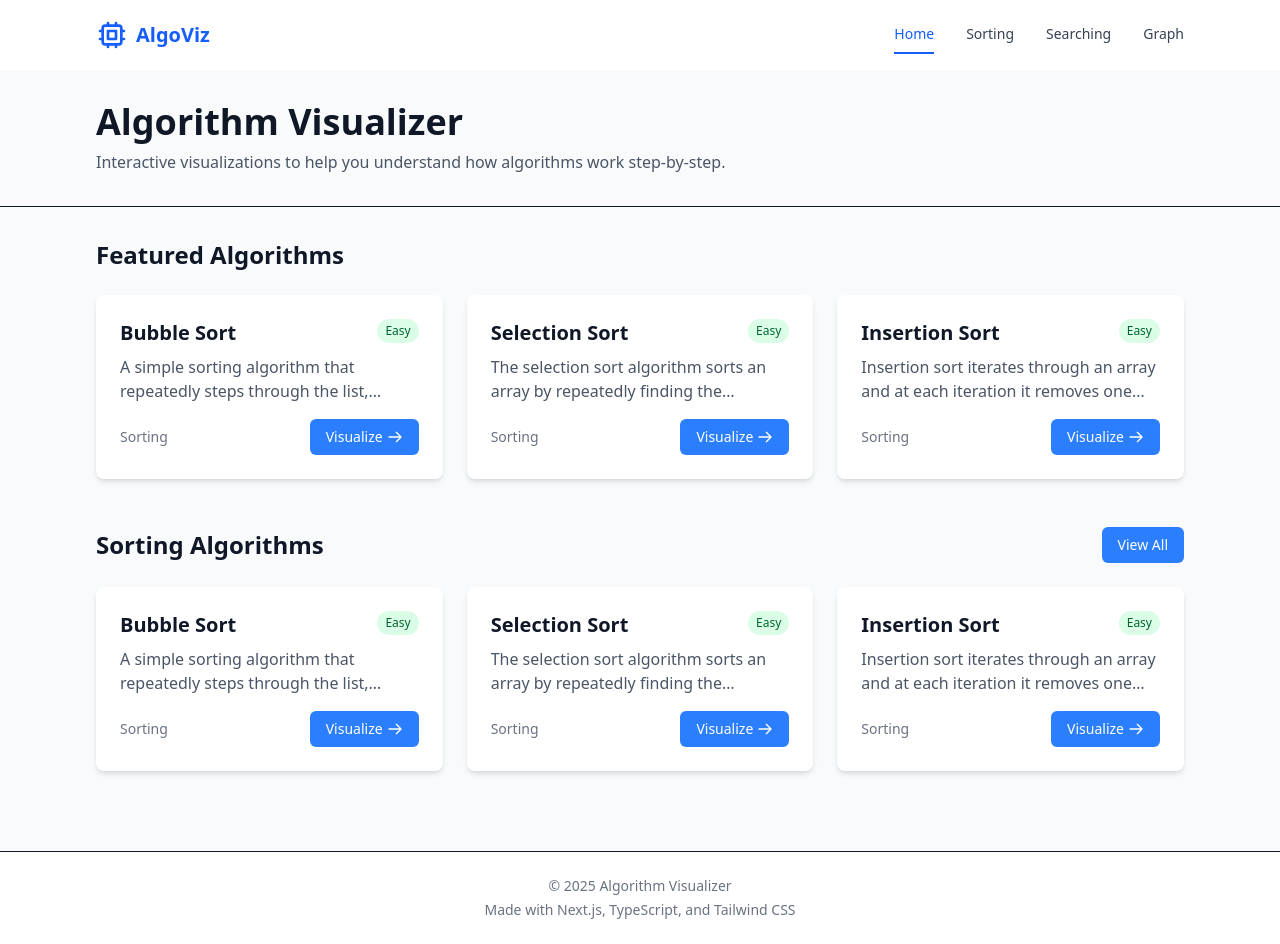
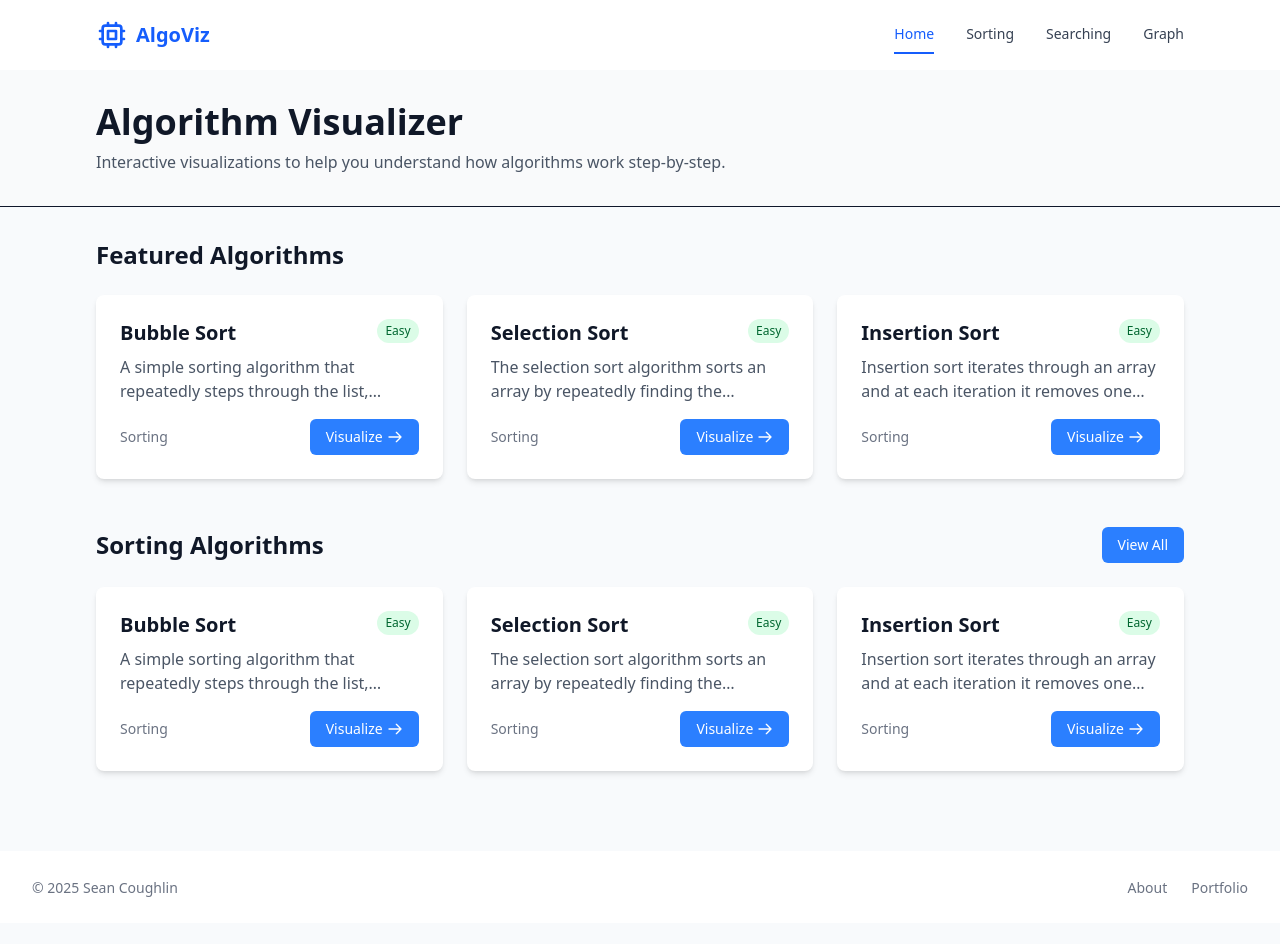
Before and after one commit to Scc33/algorithm-visualizer, a Next.js app: page / in a window 1280 px wide. After the commit the page ends 923 px from the top, so only its background shows below. Built offline with nearby package versions, Linux system fonts and the light colour scheme.

Commit message:
Standardize footer

```diff
--- a/components/layout/Footer.tsx
+++ b/components/layout/Footer.tsx
@@ -1,12 +1,31 @@
 export default function Footer() {
   return (
-    <footer className="bg-white border-t py-6">
-      <div className="container-content">
-        <div className="flex flex-col items-center justify-center text-sm text-gray-500">
-          <p>© {new Date().getFullYear()} Algorithm Visualizer</p>
-          <p className="mt-1">
-            Made with Next.js, TypeScript, and Tailwind CSS
-          </p>
+    <footer className="bg-white">
+      <div className="max-w-7xl mx-auto py-6 px-4 sm:px-6 flex items-center justify-between lg:px-8">
+        <a href="https://seancoughlin.me">
+          <span className="text-center text-sm text-gray-500">
+            &copy; {new Date().getFullYear()} Sean Coughlin
+          </span>
+        </a>
+        <div className="flex justify-center space-x-6 md:order-2">
+          <a
+            href="https://seancoughlin.me"
+            className="text-gray-400 hover:text-gray-500"
+          >
+            <span className="sr-only">About</span>
+            <span className="text-sm text-gray-500 hover:text-gray-900">
+              About
+            </span>
+          </a>
+          <a
+            href="https://portfolio.seancoughlin.me"
+            className="text-gray-400 hover:text-gray-500"
+          >
+            <span className="sr-only">Portfolio</span>
+            <span className="text-sm text-gray-500 hover:text-gray-900">
+              Portfolio
+            </span>
+          </a>
         </div>
       </div>
     </footer>
```
